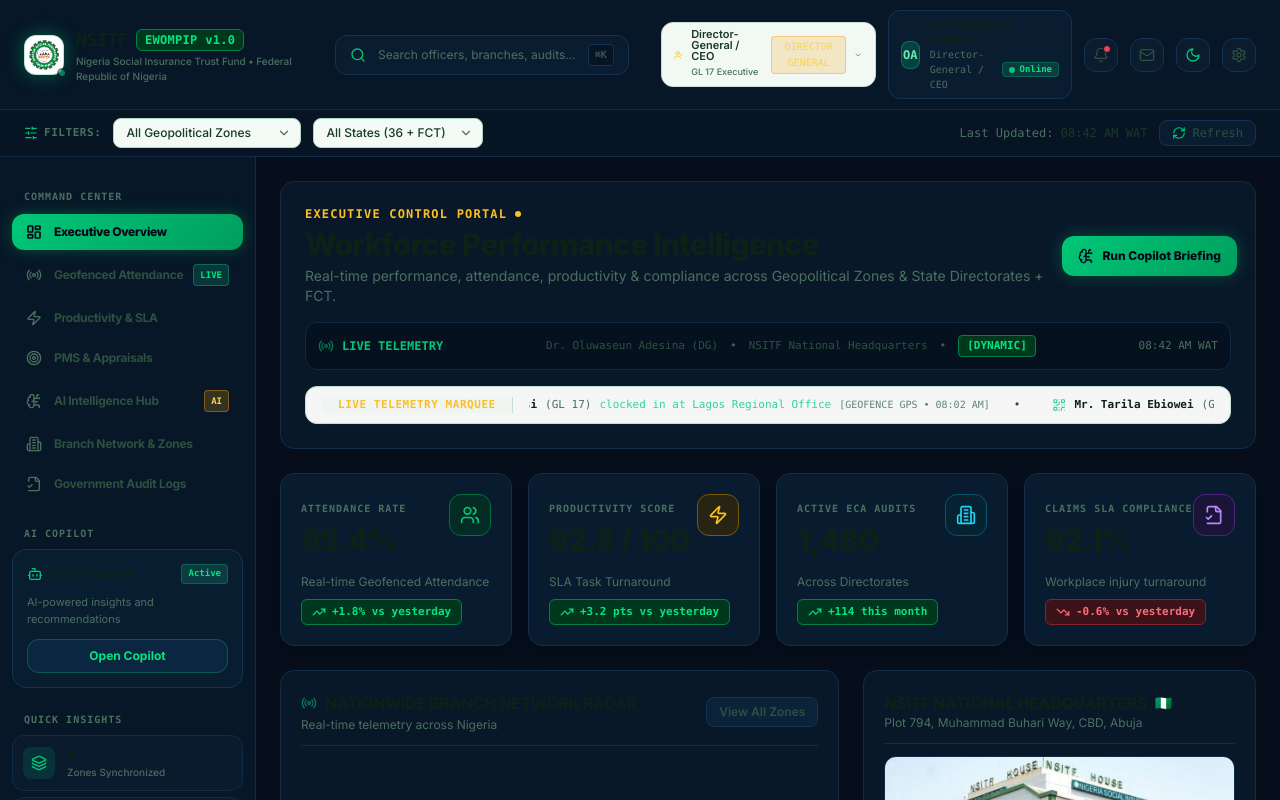
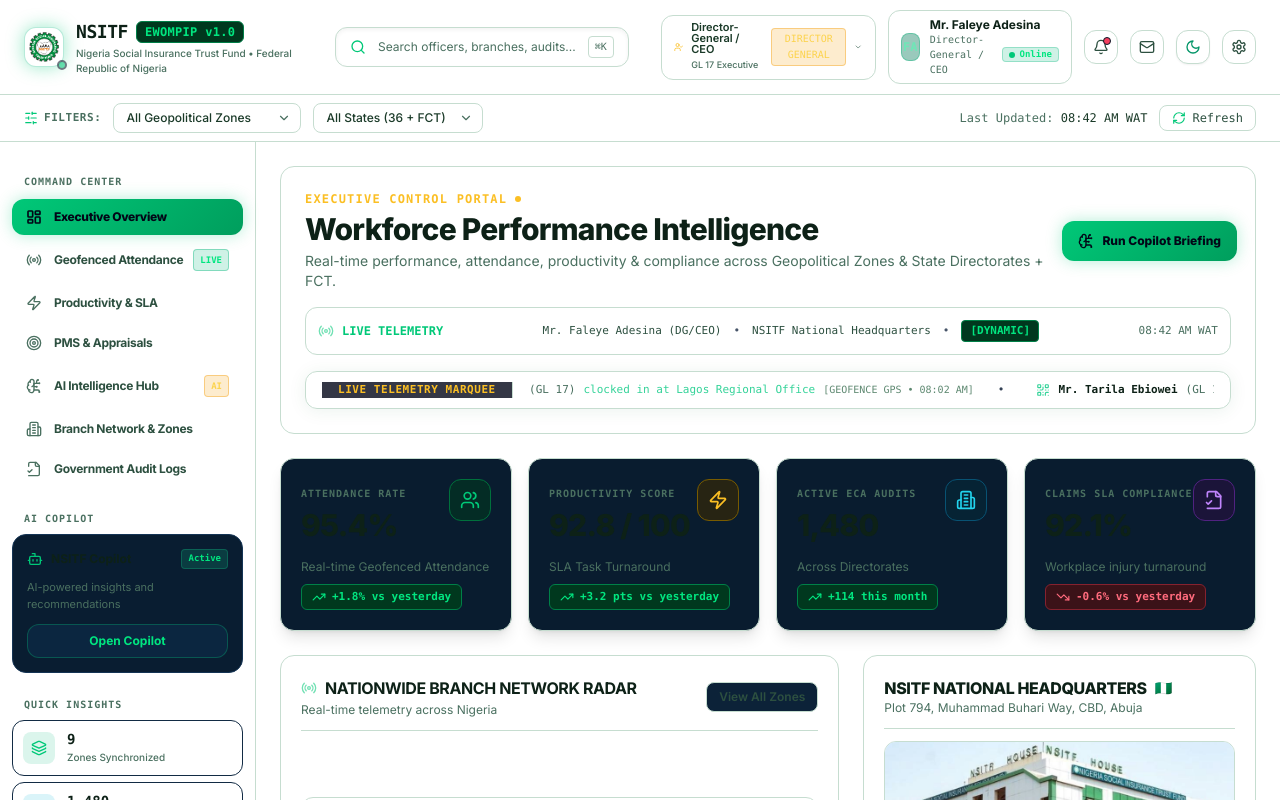
Before and after one commit to elameen37/nsitf-ewompip, a React (Vite) app: page / in a window 1280 px wide. Both pictures are taken after a click on the button 1193 px from the left and 54 px from the top of the page. Shown: the top 800 px of the page. Built offline with nearby package versions, Linux system fonts and the light colour scheme.

Commit message:
fix: update DG to Mr. Faleye Adesina & fix light mode theme toggle responsiveness

```diff
--- a/src/components/layout/Header.tsx
+++ b/src/components/layout/Header.tsx
@@ -117,10 +117,10 @@
           {/* Profile Card Pill (Executive User) */}
           <div className="hidden sm:flex items-center gap-2.5 px-3 py-1.5 rounded-xl bg-[#0a1d30] border border-[#143252]">
             <div className="relative w-7 h-7 rounded-lg bg-emerald-700/40 border border-emerald-500/40 flex items-center justify-center text-emerald-300 font-bold text-xs font-mono">
-              OA
+              FA
             </div>
             <div className="text-left">
-              <div className="text-xs font-bold text-white leading-tight">Dr. Oluwaseun Adesina</div>
+              <div className="text-xs font-bold text-white leading-tight">Mr. Faleye Adesina</div>
               <div className="text-[10px] text-slate-400 flex items-center gap-1.5 font-mono">
                 <span>Director-General / CEO</span>
                 <span className="px-1.5 py-0.2 rounded bg-emerald-500/20 text-[#00e680] text-[9px] font-bold border border-emerald-500/30 flex items-center gap-1">
@@ -151,10 +151,15 @@
           {/* Theme Toggle */}
           <button
             onClick={toggleTheme}
-            className="p-2 rounded-xl bg-[#0a1c2e] border border-[#143252] hover:border-slate-600 text-slate-300 transition"
-            title="Toggle Theme"
+            className="p-2 rounded-xl bg-slate-900 border border-slate-800 hover:border-emerald-500/40 text-slate-300 hover:text-white transition flex items-center justify-center gap-1.5 shadow-sm"
+            title={theme === 'dark' ? 'Switch to Light Mode' : 'Switch to Dark Mode'}
+            aria-label="Toggle Theme Mode"
           >
-            {theme === 'dark' ? <Sun className="w-4 h-4 text-amber-400" /> : <Moon className="w-4 h-4 text-[#00c878]" />}
+            {theme === 'dark' ? (
+              <Sun className="w-4 h-4 text-amber-400 animate-spin-slow" />
+            ) : (
+              <Moon className="w-4 h-4 text-emerald-600" />
+            )}
           </button>
 
           {/* Settings */}
--- a/src/components/modules/dashboard/ExecutiveDashboard.tsx
+++ b/src/components/modules/dashboard/ExecutiveDashboard.tsx
@@ -95,7 +95,7 @@
           </div>
 
           <div className="flex flex-wrap items-center gap-3 text-slate-300 text-[11px]">
-            <span>Dr. Oluwaseun Adesina (DG)</span>
+            <span>Mr. Faleye Adesina (DG/CEO)</span>
             <span className="text-slate-600">•</span>
             <span>NSITF National Headquarters</span>
             <span className="text-slate-600">•</span>
--- a/src/components/modules/dashboard/NigeriaBranchMap.tsx
+++ b/src/components/modules/dashboard/NigeriaBranchMap.tsx
@@ -203,7 +203,7 @@
           <div className="mt-4 p-3 rounded-xl bg-[#061424] border border-[#122c48] flex items-center justify-between">
             <div>
               <div className="text-[10px] text-slate-400 uppercase font-mono font-bold">Head of Directorate</div>
-              <div className="text-xs font-bold text-white mt-0.5">Dr. Oluwaseun Adesina (Director-General)</div>
+              <div className="text-xs font-bold text-white mt-0.5">Mr. Faleye Adesina (Director-General/CEO)</div>
             </div>
             <CheckCircle2 className="w-5 h-5 text-[#00c878] flex-shrink-0" />
           </div>
--- a/src/context/ThemeContext.tsx
+++ b/src/context/ThemeContext.tsx
@@ -5,19 +5,34 @@
 interface ThemeContextType {
   theme: Theme;
   toggleTheme: () => void;
+  setThemeMode: (mode: Theme) => void;
 }
 
 const ThemeContext = createContext<ThemeContextType | undefined>(undefined);
 
 export const ThemeProvider: React.FC<{ children: React.ReactNode }> = ({ children }) => {
-  const [theme, setTheme] = useState<Theme>('dark');
+  const [theme, setTheme] = useState<Theme>(() => {
+    try {
+      const saved = localStorage.getItem('nsitf-theme');
+      return saved === 'light' || saved === 'dark' ? saved : 'dark';
+    } catch {
+      return 'dark';
+    }
+  });
 
   useEffect(() => {
     const root = document.documentElement;
     if (theme === 'dark') {
       root.classList.add('dark');
+      root.classList.remove('light');
     } else {
       root.classList.remove('dark');
+      root.classList.add('light');
+    }
+    try {
+      localStorage.setItem('nsitf-theme', theme);
+    } catch {
+      // ignore
     }
   }, [theme]);
 
@@ -25,8 +40,12 @@
     setTheme((prev) => (prev === 'dark' ? 'light' : 'dark'));
   };
 
+  const setThemeMode = (mode: Theme) => {
+    setTheme(mode);
+  };
+
   return (
-    <ThemeContext.Provider value={{ theme, toggleTheme }}>
+    <ThemeContext.Provider value={{ theme, toggleTheme, setThemeMode }}>
       {children}
     </ThemeContext.Provider>
   );
--- a/src/index.css
+++ b/src/index.css
@@ -10,6 +10,7 @@
   :root {
     color-scheme: dark;
   }
+  html.light,
   html:not(.dark) {
     color-scheme: light;
   }
@@ -20,6 +21,7 @@
     transition: background-color 0.3s ease, color 0.3s ease;
   }
 
+  html.light body,
   html:not(.dark) body {
     background-color: #eef4f0;
     color: #0d2117;
@@ -27,132 +29,166 @@
 }
 
 /* ═══════════════════════════════════════════════════════════════════════════ */
-/*  DARK MODE — Command Center Surfaces                                        */
+/*  DARK MODE — Command Center Surfaces (Only when html.dark is present)       */
 /* ═══════════════════════════════════════════════════════════════════════════ */
 
-/* Main module panel headers & large sections */
-.dark .glass-panel,
-.glass-panel {
+.dark .glass-panel {
   background: #081829;
   border: 1px solid #122c48;
   box-shadow: 0 4px 16px -2px rgba(0, 0, 0, 0.5);
 }
 
-/* Content cards within modules */
-.dark .glass-card,
-.glass-card {
+.dark .glass-card {
   background: #091c2f;
   border: 1px solid #132d4a;
   box-shadow: 0 4px 12px -2px rgba(0, 0, 0, 0.4);
 }
 
-.dark .glass-card:hover,
-.glass-card:hover {
+.dark .glass-card:hover {
   border-color: rgba(0, 200, 120, 0.35);
   box-shadow: 0 6px 20px -4px rgba(0, 200, 120, 0.15);
 }
 
-/* Remap Tailwind slate values to command center palette */
-.dark .bg-slate-900,
-.bg-slate-900 {
-  background-color: #0a1d30 !important;
-}
-
-.dark .bg-slate-950,
-.bg-slate-950 {
-  background-color: #050e1a !important;
-}
-
+/* Scoped dark mode color remappings */
+.dark .bg-slate-900 { background-color: #0a1d30 !important; }
+.dark .bg-slate-950 { background-color: #050e1a !important; }
 .dark .bg-slate-900\/90 { background-color: rgba(10, 29, 48, 0.9) !important; }
 .dark .bg-slate-900\/80 { background-color: rgba(10, 29, 48, 0.8) !important; }
 .dark .bg-slate-900\/60 { background-color: rgba(10, 29, 48, 0.6) !important; }
 .dark .bg-slate-950\/80 { background-color: rgba(5, 14, 26, 0.8) !important; }
 .dark .bg-slate-950\/60 { background-color: rgba(5, 14, 26, 0.6) !important; }
 
-.dark .border-slate-800,
-.border-slate-800 {
-  border-color: #122c48 !important;
-}
-
-.dark .border-slate-800\/80,
-.border-slate-800\/80 {
-  border-color: rgba(18, 44, 72, 0.8) !important;
-}
-
-.dark .bg-slate-800,
-.bg-slate-800 {
-  background-color: #0d263e !important;
-}
-
-.dark .border-slate-700,
-.border-slate-700 {
-  border-color: #1e3d5c !important;
-}
+.dark .border-slate-800 { border-color: #122c48 !important; }
+.dark .border-slate-800\/80 { border-color: rgba(18, 44, 72, 0.8) !important; }
+.dark .bg-slate-800 { background-color: #0d263e !important; }
+.dark .border-slate-700 { border-color: #1e3d5c !important; }
 
 .dark .hover\:bg-slate-900\/60:hover { background-color: rgba(10, 29, 48, 0.6) !important; }
 .dark .hover\:bg-slate-800:hover { background-color: #0d263e !important; }
 .dark .hover\:bg-slate-700:hover { background-color: #1e3d5c !important; }
 
+.dark .divide-slate-800\/80 > * + * { border-color: rgba(18, 44, 72, 0.8) !important; }
+.dark .hover\:bg-slate-900\/50:hover { background-color: rgba(10, 29, 48, 0.5) !important; }
+
 /* ═══════════════════════════════════════════════════════════════════════════ */
-/*  TABLE & DIVIDER RESETS                                                    */
+/*  LIGHT MODE SURFACES & COLOR REMAPPINGS (Active when .dark is absent)       */
 /* ═══════════════════════════════════════════════════════════════════════════ */
 
-.divide-slate-800\/80 > * + * { border-color: rgba(18, 44, 72, 0.8) !important; }
-.hover\:bg-slate-900\/50:hover { background-color: rgba(10, 29, 48, 0.5) !important; }
-
-/* ═══════════════════════════════════════════════════════════════════════════ */
-/*  LIGHT MODE SURFACES                                                       */
-/* ═══════════════════════════════════════════════════════════════════════════ */
-
-html:not(.dark) .glass-panel {
-  background: rgba(255, 255, 255, 0.96);
+html:not(.dark) .glass-panel,
+html.light .glass-panel {
+  background: rgba(255, 255, 255, 0.96) !important;
   backdrop-filter: blur(16px);
   -webkit-backdrop-filter: blur(16px);
-  border: 1px solid rgba(0, 104, 55, 0.22);
-  box-shadow: 0 2px 18px 0 rgba(0, 104, 55, 0.08);
+  border: 1px solid rgba(0, 104, 55, 0.22) !important;
+  box-shadow: 0 2px 18px 0 rgba(0, 104, 55, 0.08) !important;
 }
 
-html:not(.dark) .glass-card {
-  background: rgba(255, 255, 255, 0.98);
+html:not(.dark) .glass-card,
+html.light .glass-card {
+  background: rgba(255, 255, 255, 0.98) !important;
   backdrop-filter: blur(12px);
   -webkit-backdrop-filter: blur(12px);
-  border: 1px solid rgba(0, 104, 55, 0.18);
-  box-shadow: 0 2px 12px rgba(0, 0, 0, 0.06);
+  border: 1px solid rgba(0, 104, 55, 0.18) !important;
+  box-shadow: 0 2px 12px rgba(0, 0, 0, 0.06) !important;
 }
 
-html:not(.dark) .glass-card:hover {
-  border-color: rgba(0, 104, 55, 0.45);
-  box-shadow: 0 6px 22px rgba(0, 104, 55, 0.14);
+html:not(.dark) .glass-card:hover,
+html.light .glass-card:hover {
+  border-color: rgba(0, 104, 55, 0.45) !important;
+  box-shadow: 0 6px 22px rgba(0, 104, 55, 0.14) !important;
 }
 
 html:not(.dark) body,
-html:not(.dark) #root {
-  background: linear-gradient(135deg, #e9f4ee 0%, #f0f7f2 40%, #eaf3f1 100%);
+html:not(.dark) #root,
+html.light body,
+html.light #root {
+  background: linear-gradient(135deg, #e9f4ee 0%, #f0f7f2 40%, #eaf3f1 100%) !important;
   min-height: 100vh;
 }
 
-html:not(.dark) .text-white       { color: #0d2117 !important; }
-html:not(.dark) .text-slate-100   { color: #0d2117 !important; }
-html:not(.dark) .text-slate-200   { color: #1a3a28 !important; }
-html:not(.dark) .text-slate-300   { color: #2d5040 !important; }
-html:not(.dark) .text-slate-400   { color: #4a7060 !important; }
-html:not(.dark) .text-slate-500   { color: #5d8870 !important; }
+/* Remap dark hex backgrounds in light mode */
+html:not(.dark) .bg-\[\#050e1a\],
+html:not(.dark) .bg-\[\#071727\],
+html:not(.dark) .bg-\[\#081829\],
+html:not(.dark) .bg-\[\#091b2c\],
+html:not(.dark) .bg-\[\#0a1c2e\],
+html:not(.dark) .bg-\[\#061424\],
+html:not(.dark) .bg-\[\#05111e\],
+html:not(.dark) .bg-\[\#0a1d30\],
+html:not(.dark) .bg-slate-950,
+html:not(.dark) .bg-slate-900,
+html:not(.dark) .bg-slate-850,
+html.light .bg-\[\#050e1a\],
+html.light .bg-\[\#071727\],
+html.light .bg-\[\#081829\],
+html.light .bg-\[\#091b2c\],
+html.light .bg-\[\#0a1c2e\],
+html.light .bg-\[\#061424\],
+html.light .bg-\[\#05111e\],
+html.light .bg-\[\#0a1d30\],
+html.light .bg-slate-950,
+html.light .bg-slate-900 {
+  background-color: #ffffff !important;
+}
 
-html:not(.dark) .bg-slate-950     { background-color: #eef4f0 !important; }
-html:not(.dark) .bg-slate-900     { background-color: #f2f8f4 !important; }
-html:not(.dark) .bg-slate-900\/90 { background-color: rgba(242,248,244,0.9) !important; }
-html:not(.dark) .bg-slate-900\/60 { background-color: rgba(242,248,244,0.6) !important; }
-html:not(.dark) .bg-slate-950\/80 { background-color: rgba(238,244,240,0.8) !important; }
-html:not(.dark) .border-slate-800 { border-color: #c6ddd0 !important; }
-html:not(.dark) .bg-slate-800     { background-color: #e2ede7 !important; }
-html:not(.dark) .border-slate-700 { border-color: #b8d4c4 !important; }
+html:not(.dark) .bg-[#061424],
+html:not(.dark) .bg-[#050f1c],
+html.light .bg-[#061424],
+html.light .bg-[#050f1c] {
+  background-color: #f4faf6 !important;
+}
 
+/* Light mode text hierarchy */
+html:not(.dark) .text-white,
+html.light .text-white { color: #0d2117 !important; }
+
+html:not(.dark) .text-slate-100,
+html.light .text-slate-100 { color: #0d2117 !important; }
+
+html:not(.dark) .text-slate-200,
+html.light .text-slate-200 { color: #1a3a28 !important; }
+
+html:not(.dark) .text-slate-300,
+html.light .text-slate-300 { color: #2d5040 !important; }
+
+html:not(.dark) .text-slate-400,
+html.light .text-slate-400 { color: #4a7060 !important; }
+
+html:not(.dark) .text-slate-500,
+html.light .text-slate-500 { color: #5d8870 !important; }
+
+/* Light mode borders */
+html:not(.dark) .border-\[\#122c48\],
+html:not(.dark) .border-\[\#143252\],
+html:not(.dark) .border-\[\#10273f\],
+html:not(.dark) .border-\[\#132d4a\],
+html:not(.dark) .border-slate-800,
+html:not(.dark) .border-slate-700,
+html.light .border-\[\#122c48\],
+html.light .border-\[\#143252\],
+html.light .border-\[\#10273f\],
+html.light .border-\[\#132d4a\],
+html.light .border-slate-800,
+html.light .border-slate-700 {
+  border-color: #c6ddd0 !important;
+}
+
+/* Inputs and select controls in light mode */
 html:not(.dark) input,
 html:not(.dark) select,
-html:not(.dark) textarea {
+html:not(.dark) textarea,
+html.light input,
+html.light select,
+html.light textarea {
   background-color: #f4faf6 !important;
   border-color: #b0d4bf !important;
   color: #0d2117 !important;
+}
+
+/* Table hovers in light mode */
+html:not(.dark) tr:hover,
+html.light tr:hover {
+  background-color: rgba(0, 104, 55, 0.05) !important;
 }
 
 /* ═══════════════════════════════════════════════════════════════════════════ */
@@ -177,9 +213,12 @@
   background: rgba(0, 200, 120, 0.55);
 }
 
-html:not(.dark) ::-webkit-scrollbar-track { background: rgba(0,104,55,0.06); }
-html:not(.dark) ::-webkit-scrollbar-thumb { background: rgba(0,104,55,0.3); }
-html:not(.dark) ::-webkit-scrollbar-thumb:hover { background: rgba(0,104,55,0.55); }
+html:not(.dark) ::-webkit-scrollbar-track,
+html.light ::-webkit-scrollbar-track { background: rgba(0,104,55,0.06); }
+html:not(.dark) ::-webkit-scrollbar-thumb,
+html.light ::-webkit-scrollbar-thumb { background: rgba(0,104,55,0.3); }
+html:not(.dark) ::-webkit-scrollbar-thumb:hover,
+html.light ::-webkit-scrollbar-thumb:hover { background: rgba(0,104,55,0.55); }
 
 /* ═══════════════════════════════════════════════════════════════════════════ */
 /*  UTILITY BADGE CLASSES                                                      */
--- a/src/mock/nsitfData.ts
+++ b/src/mock/nsitfData.ts
@@ -10,7 +10,7 @@
     state: 'FCT Abuja',
     city: 'Abuja Central Business District',
     address: 'Plot 794, Muhammad Buhari Way, CBD, Abuja',
-    managerName: 'Dr. Oluwaseun Adesina (Director General)',
+    managerName: 'Mr. Faleye Adesina (Director-General/CEO)',
     staffCount: 850,
     attendanceRate: 97.4,
     productivityIndex: 94.8,
@@ -178,7 +178,7 @@
   {
     id: 'st-001',
     staffId: 'NSITF/DG/2021/001',
-    fullName: 'Dr. Oluwaseun Adesina',
+    fullName: 'Mr. Faleye Adesina',
     rank: 'Director General / CEO',
     gradeLevel: 'GL 17 (Executive)',
     department: 'Executive Office',
@@ -295,7 +295,7 @@
   {
     id: 'att-101',
     staffId: 'NSITF/DG/2021/001',
-    staffName: 'Dr. Oluwaseun Adesina',
+    staffName: 'Mr. Faleye Adesina',
     gradeLevel: 'GL 17',
     department: 'Executive Office',
     branchName: 'NSITF National Headquarters',
@@ -507,7 +507,7 @@
 export const INITIAL_AUDIT_LOGS: AuditLogItem[] = [
   {
     id: 'log-9001',
-    actorName: 'Dr. Oluwaseun Adesina',
+    actorName: 'Mr. Faleye Adesina',
     actorRole: 'DIRECTOR_GENERAL',
     action: 'Executive Policy Approval: National Claims SLA Baseline Standard',
     targetResource: 'System Policy Config #4829',
```
